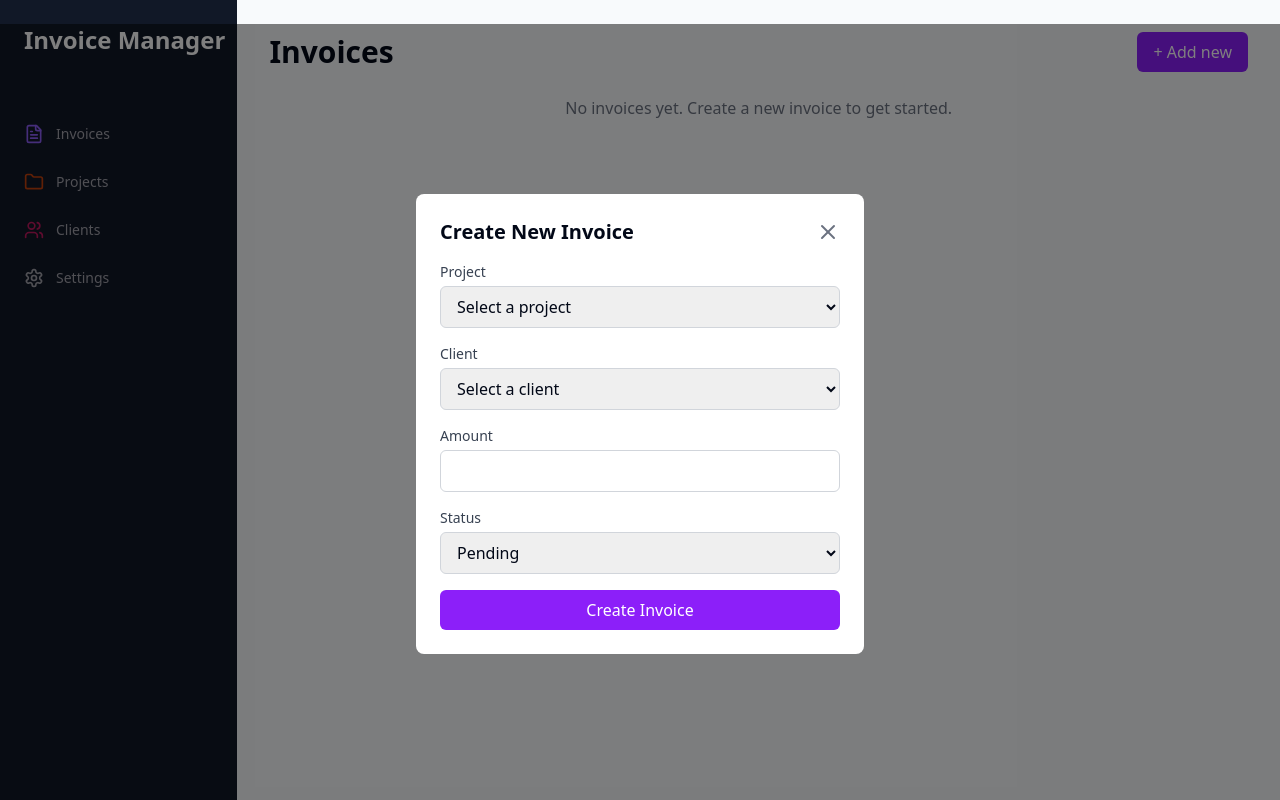
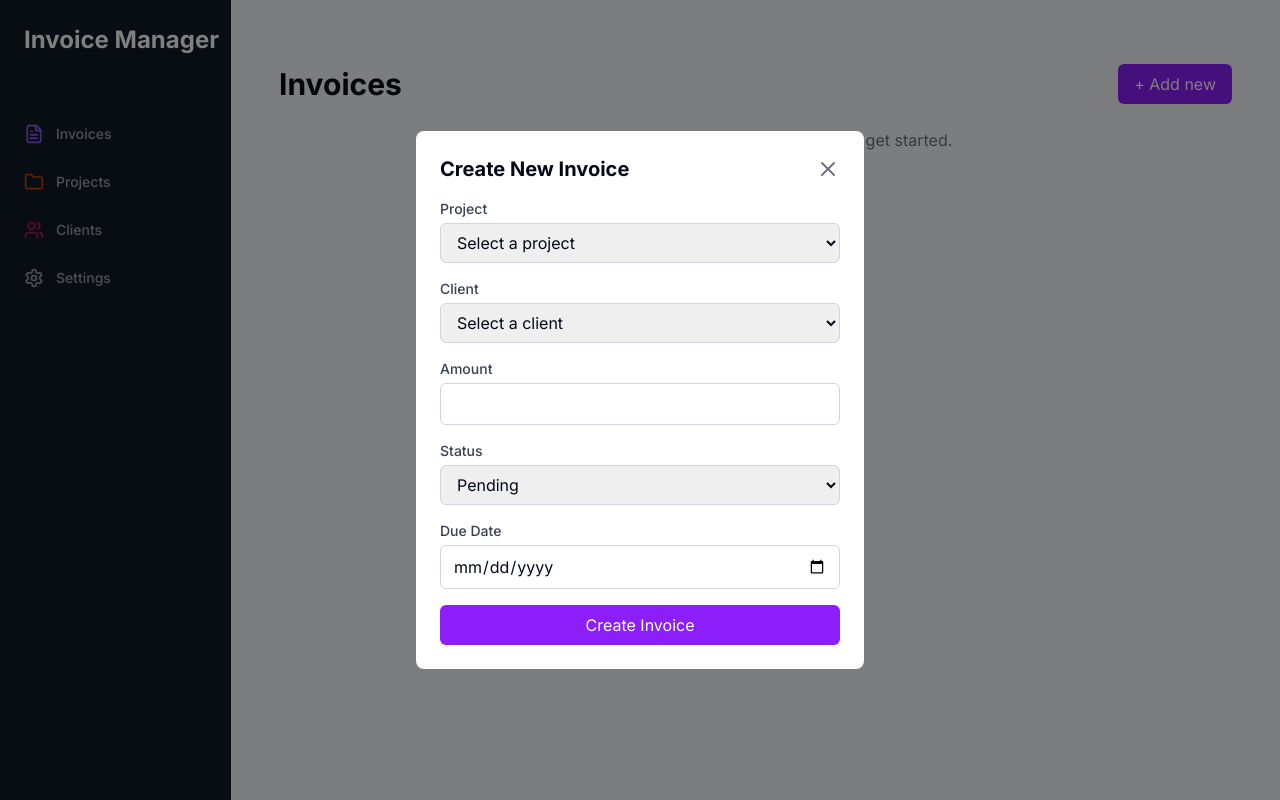
Before and after one commit to turaluix/coleto-invoice-maker, a Next.js app: page /invoices in a window 1280 px wide. Both pictures are taken after a click on the button "+ Add new". Built offline with nearby package versions, Linux system fonts and the light colour scheme.

Commit message:
invoice inside

```diff
--- /dev/null
+++ b/src/app/invoices/[id]/page.tsx
@@ -0,0 +1,85 @@
+'use client'
+
+import { useRouter } from 'next/navigation'
+import { useState, useEffect } from 'react'
+import { ProjectData } from '../../../data/mockData'
+import { StatusType } from '../../../types/StatusType'
+import { useInvoices } from '../../../contexts/InvoiceContext'
+
+export default function InvoiceDetailsPage({ params }: { params: { id: string } }) {
+  const router = useRouter()
+  const [invoice, setInvoice] = useState<ProjectData | null>(null)
+  const { invoices } = useInvoices()
+
+  useEffect(() => {
+    const foundInvoice = invoices.find(inv => inv.id === params.id)
+    setInvoice(foundInvoice || null)
+  }, [params.id, invoices])
+
+  const getStatusColor = (status: StatusType) => {
+    switch (status) {
+      case 'Paid':
+        return 'bg-green-100 text-green-800'
+      case 'Pending':
+        return 'bg-yellow-100 text-yellow-800'
+      case 'Overdue':
+        return 'bg-red-100 text-red-800'
+      default:
+        return 'bg-gray-100 text-gray-800'
+    }
+  }
+
+  if (!invoice) {
+    return <div>Invoice not found</div>
+  }
+
+  return (
+    <div className="container mx-auto px-4 py-8">
+      <button
+        onClick={() => router.back()}
+        className="mb-6 text-blue-600 hover:text-blue-800"
+      >
+        &larr; Back to Invoices
+      </button>
+      <div className="bg-white shadow-lg rounded-xl p-8">
+        <h1 className="text-3xl font-bold mb-6">Invoice Details</h1>
+        <div className="space-y-4">
+          <div className="flex justify-between items-center">
+            <span className="text-lg font-semibold">Project:</span>
+            <span>{invoice.projectName}</span>
+          </div>
+          <div className="flex justify-between items-center">
+            <span className="text-lg font-semibold">Client:</span>
+            <span>{invoice.clientName}</span>
+          </div>
+          <div className="flex justify-between items-center">
+            <span className="text-lg font-semibold">Amount:</span>
+            <span className="text-xl font-bold">{invoice.amount}</span>
+          </div>
+          <div className="flex justify-between items-center">
+            <span className="text-lg font-semibold">Status:</span>
+            <span className={`px-3 py-1 rounded-full text-sm font-semibold ${getStatusColor(invoice.status)}`}>
+              {invoice.status}
+            </span>
+          </div>
+          <div className="flex justify-between items-center">
+            <span className="text-lg font-semibold">Total Invoiced:</span>
+            <span>{invoice.totalInvoiced}</span>
+          </div>
+          <div className="flex justify-between items-center">
+            <span className="text-lg font-semibold">Invoice ID:</span>
+            <span>{invoice.id}</span>
+          </div>
+          <div className="flex justify-between items-center">
+            <span className="text-lg font-semibold">Invoice Date:</span>
+            <span>{new Date(invoice.invoiceDate).toLocaleDateString()}</span>
+          </div>
+          <div className="flex justify-between items-center">
+            <span className="text-lg font-semibold">Due Date:</span>
+            <span>{new Date(invoice.dueDate).toLocaleDateString()}</span>
+          </div>
+        </div>
+      </div>
+    </div>
+  )
+}
--- a/src/app/invoices/page.tsx
+++ b/src/app/invoices/page.tsx
@@ -1,45 +1,42 @@
 'use client'
 
 import { useState } from 'react'
+import Link from 'next/link'
 import { InvoiceCard } from '../../components/ui/InvoiceCard'
-import { projectsData, clientsData, Project } from '../../data/mockData'
+import { projectsData, clientsData, Project, ProjectData } from '../../data/mockData'
 import { StatusType } from '../../types/StatusType'
 import NewInvoiceModal from '../../components/NewInvoiceModal'
-
-interface Invoice {
-  id: string
-  status: StatusType
-  amount: string
-  projectName: string
-  clientName: string
-}
+import { useInvoices } from '../../contexts/InvoiceContext'
 
 export default function InvoicesPage() {
   const [isModalOpen, setIsModalOpen] = useState(false)
-  const [invoices, setInvoices] = useState<Invoice[]>([])
+  const { invoices, addInvoice } = useInvoices()
 
-  const handleNewInvoice = (projectId: string, clientId: string, amount: string, status: StatusType) => {
+  const handleNewInvoice = (projectId: string, clientId: string, amount: string, status: StatusType, dueDate: string) => {
     const project = projectsData.find((p: Project) => p.id === projectId)
     const client = clientsData.find(c => c.id === clientId)
 
     if (project && client) {
-      const newInvoice: Invoice = {
+      const newInvoice: ProjectData = {
         id: Date.now().toString(),
         status: status,
         amount: `$${amount}`,
         projectName: project.name,
-        clientName: client.name
+        clientName: client.name,
+        totalInvoiced: `$${amount}`,
+        invoiceDate: new Date().toISOString().split('T')[0],
+        dueDate: dueDate
       }
 
-      setInvoices(prevInvoices => [...prevInvoices, newInvoice])
+      addInvoice(newInvoice)
     }
 
     setIsModalOpen(false)
   }
 
   return (
-    <div className="space-y-6">
-      <div className="flex justify-between items-center">
+    <div className="container mx-auto px-4 py-8">
+      <div className="flex justify-between items-center mb-6">
         <h1 className="text-3xl font-bold">Invoices</h1>
         <button
           onClick={() => setIsModalOpen(true)}
@@ -50,14 +47,16 @@ export default function InvoicesPage() {
       </div>
       {invoices.length > 0 ? (
         <div className="grid grid-cols-1 md:grid-cols-2 lg:grid-cols-3 gap-4">
-          {invoices.map((invoice: Invoice) => (
+          {invoices.map((invoice: ProjectData) => (
+            <Link key={invoice.id} href={`/invoices/${invoice.id}`}>
               <InvoiceCard
-              key={invoice.id}
                 status={invoice.status}
                 amount={invoice.amount}
                 projectName={invoice.projectName}
                 clientName={invoice.clientName}
+                dueDate={invoice.dueDate}
               />
+            </Link>
           ))}
         </div>
       ) : (
--- a/src/app/layout.tsx
+++ b/src/app/layout.tsx
@@ -2,7 +2,7 @@ import type { Metadata } from "next";
 import { Inter } from "next/font/google";
 import "./globals.css";
 import { Sidebar } from '../components/Sidebar';
-import { redirect } from 'next/navigation';
+import { InvoiceProvider } from '../contexts/InvoiceContext';
 
 const inter = Inter({ subsets: ["latin"] });
 
@@ -14,13 +14,15 @@ export const metadata: Metadata = {
 export default function RootLayout({ children }: { children: React.ReactNode }) {
   return (
     <html lang="en">
-      <body>
-        <div className="flex h-screen bg-background">
-          <Sidebar />
-          <main className="flex-1 overflow-y-auto p-8">
-            {children}
-          </main>
-        </div>
+      <body className={inter.className}>
+        <InvoiceProvider>
+          <div className="flex h-screen">
+            <Sidebar />
+            <main className="flex-1 overflow-y-auto p-8">
+              {children}
+            </main>
+          </div>
+        </InvoiceProvider>
       </body>
     </html>
   );
--- /dev/null
+++ b/src/components/InvoiceDetails.tsx
@@ -0,0 +1,73 @@
+import React from 'react'
+import { X } from 'lucide-react'
+import { ProjectData } from '../data/mockData'
+import { StatusType } from '../types/StatusType'
+
+interface InvoiceDetailsProps {
+  invoice: ProjectData
+  onClose: () => void
+}
+
+export default function InvoiceDetails({ invoice, onClose }: InvoiceDetailsProps) {
+  const getStatusColor = (status: StatusType) => {
+    switch (status) {
+      case StatusType.Paid:
+        return 'bg-green-100 text-green-800'
+      case StatusType.Pending:
+        return 'bg-yellow-100 text-yellow-800'
+      case StatusType.Overdue:
+        return 'bg-red-100 text-red-800'
+      default:
+        return 'bg-gray-100 text-gray-800'
+    }
+  }
+
+  return (
+    <div className="fixed inset-0 bg-black bg-opacity-50 flex items-center justify-center z-50">
+      <div className="bg-white rounded-lg p-8 w-full max-w-2xl">
+        <div className="flex justify-between items-center mb-6">
+          <h2 className="text-2xl font-bold">Invoice Details</h2>
+          <button onClick={onClose} className="text-gray-500 hover:text-gray-700">
+            <X size={24} />
+          </button>
+        </div>
+        <div className="space-y-4">
+          <div className="flex justify-between items-center">
+            <span className="text-lg font-semibold">Project:</span>
+            <span>{invoice.projectName}</span>
+          </div>
+          <div className="flex justify-between items-center">
+            <span className="text-lg font-semibold">Client:</span>
+            <span>{invoice.clientName}</span>
+          </div>
+          <div className="flex justify-between items-center">
+            <span className="text-lg font-semibold">Amount:</span>
+            <span className="text-xl font-bold">{invoice.amount}</span>
+          </div>
+          <div className="flex justify-between items-center">
+            <span className="text-lg font-semibold">Status:</span>
+            <span className={`px-3 py-1 rounded-full text-sm font-semibold ${getStatusColor(invoice.status)}`}>
+              {invoice.status}
+            </span>
+          </div>
+          <div className="flex justify-between items-center">
+            <span className="text-lg font-semibold">Total Invoiced:</span>
+            <span>{invoice.totalInvoiced}</span>
+          </div>
+          <div className="flex justify-between items-center">
+            <span className="text-lg font-semibold">Invoice ID:</span>
+            <span>{invoice.id}</span>
+          </div>
+          <div className="flex justify-between items-center">
+            <span className="text-lg font-semibold">Invoice Date:</span>
+            <span>{new Date(invoice.invoiceDate).toLocaleDateString()}</span>
+          </div>
+          <div className="flex justify-between items-center">
+            <span className="text-lg font-semibold">Due Date:</span>
+            <span>{new Date(invoice.dueDate).toLocaleDateString()}</span>
+          </div>
+        </div>
+      </div>
+    </div>
+  )
+}
--- a/src/components/NewInvoiceModal.tsx
+++ b/src/components/NewInvoiceModal.tsx
@@ -8,7 +8,7 @@ import { StatusType } from '../types/StatusType'
 interface NewInvoiceModalProps {
   isOpen: boolean;
   onClose: () => void;
-  onSubmit: (projectId: string, clientId: string, amount: string, status: StatusType) => void;
+  onSubmit: (projectId: string, clientId: string, amount: string, status: StatusType, dueDate: string) => void;
 }
 
 export default function NewInvoiceModal({ isOpen, onClose, onSubmit }: NewInvoiceModalProps) {
@@ -16,6 +16,7 @@ export default function NewInvoiceModal({ isOpen, onClose, onSubmit }: NewInvoic
   const [selectedClient, setSelectedClient] = useState('')
   const [amount, setAmount] = useState('')
   const [status, setStatus] = useState<StatusType>(StatusType.Pending)
+  const [dueDate, setDueDate] = useState('')
 
   console.log('projectsData:', projectsData); // Add this line for debugging
 
@@ -32,11 +33,12 @@ export default function NewInvoiceModal({ isOpen, onClose, onSubmit }: NewInvoic
         </div>
         <form onSubmit={(e) => {
           e.preventDefault();
-          onSubmit(selectedProject, selectedClient, amount, status);
+          onSubmit(selectedProject, selectedClient, amount, status, dueDate);
           setSelectedProject('');
           setSelectedClient('');
           setAmount('');
           setStatus(StatusType.Pending);
+          setDueDate('');
         }}>
           <div className="mb-4">
             <label htmlFor="project" className="block text-sm font-medium text-gray-700 mb-1">
@@ -107,6 +109,19 @@ export default function NewInvoiceModal({ isOpen, onClose, onSubmit }: NewInvoic
               ))}
             </select>
           </div>
+          <div className="mb-4">
+            <label htmlFor="dueDate" className="block text-sm font-medium text-gray-700 mb-1">
+              Due Date
+            </label>
+            <input
+              type="date"
+              id="dueDate"
+              value={dueDate}
+              onChange={(e) => setDueDate(e.target.value)}
+              className="w-full px-3 py-2 border border-gray-300 rounded-md focus:outline-none focus:ring-2 focus:ring-primary"
+              required
+            />
+          </div>
           <button
             type="submit"
             className="w-full bg-primary text-primary-foreground hover:bg-primary/90 py-2 px-4 rounded-md focus:outline-none focus:ring-2 focus:ring-primary focus:ring-offset-2"
--- a/src/components/ui/InvoiceCard.tsx
+++ b/src/components/ui/InvoiceCard.tsx
@@ -6,9 +6,10 @@ interface InvoiceCardProps {
   amount: string
   projectName: string
   clientName: string
+  dueDate: string
 }
 
-export function InvoiceCard({ status, amount, projectName, clientName }: InvoiceCardProps) {
+export function InvoiceCard({ status, amount, projectName, clientName, dueDate }: InvoiceCardProps) {
   const getStatusColor = (status: StatusType) => {
     switch (status) {
       case 'Paid':
@@ -22,8 +23,15 @@ export function InvoiceCard({ status, amount, projectName, clientName }: Invoice
     }
   }
 
+  const formatDate = (dateString: string) => {
+    const date = new Date(dateString);
+    return isNaN(date.getTime()) ? 'Invalid Date' : date.toLocaleDateString();
+  }
+
   return (
-    <div className="bg-white shadow-lg rounded-xl p-6 transition-all duration-300 hover:shadow-xl">
+    <div
+      className="bg-white shadow-lg rounded-xl p-6 transition-all duration-300 hover:shadow-xl"
+    >
       <div className="flex justify-between items-center mb-4">
         <h3 className="text-xl font-bold text-gray-800">{projectName}</h3>
         <span className={`px-3 py-1 rounded-full text-xs font-semibold ${getStatusColor(status)}`}>
@@ -32,6 +40,7 @@ export function InvoiceCard({ status, amount, projectName, clientName }: Invoice
       </div>
       <p className="text-sm text-gray-600 mb-2">{clientName}</p>
       <p className="text-2xl font-bold text-gray-900">{amount}</p>
+      <p className="text-sm text-gray-600 mt-2">Due: {formatDate(dueDate)}</p>
     </div>
   )
 }
--- /dev/null
+++ b/src/contexts/InvoiceContext.tsx
@@ -0,0 +1,33 @@
+'use client';
+
+import React, { createContext, useState, useContext, ReactNode } from 'react';
+import { invoicesData, ProjectData } from '../data/mockData';
+
+interface InvoiceContextType {
+  invoices: ProjectData[];
+  addInvoice: (invoice: ProjectData) => void;
+}
+
+const InvoiceContext = createContext<InvoiceContextType | undefined>(undefined);
+
+export function InvoiceProvider({ children }: { children: ReactNode }) {
+  const [invoices, setInvoices] = useState<ProjectData[]>(invoicesData);
+
+  const addInvoice = (invoice: ProjectData) => {
+    setInvoices(prevInvoices => [...prevInvoices, invoice]);
+  };
+
+  return (
+    <InvoiceContext.Provider value={{ invoices, addInvoice }}>
+      {children}
+    </InvoiceContext.Provider>
+  );
+}
+
+export function useInvoices() {
+  const context = useContext(InvoiceContext);
+  if (context === undefined) {
+    throw new Error('useInvoices must be used within an InvoiceProvider');
+  }
+  return context;
+}
--- a/src/data/mockData.ts
+++ b/src/data/mockData.ts
@@ -7,7 +7,8 @@ type ProjectData = {
   projectName: string;
   clientName: string;
   totalInvoiced: string;
-  // Add other properties as needed
+  invoiceDate: string;
+  dueDate: string;
 };
 
 export interface Project {
@@ -18,37 +19,17 @@ export interface Project {
 export const projectsData: Project[] = [
   { id: '1', name: 'Logo Design' },
   { id: '2', name: 'Website Redesign' },
-  // Add more projects as needed
-];
-
-// Make sure there's no default export that might be interfering
-// export default { ... }  // Remove or comment out if present
-
-export const invoicesData: ProjectData[] = [
-  {
-    id: '1',
-    status: StatusType.Pending,
-    amount: '$5,000',
-    projectName: 'Logo Design',
-    clientName: 'TechStart Inc.',
-    totalInvoiced: '$5,000'
-  },
-  {
-    id: '2',
-    status: StatusType.Paid,
-    amount: '$10,000',
-    projectName: 'Website Redesign',
-    clientName: 'Acme Corporation',
-    totalInvoiced: '$10,000'
-  },
-  // ... more invoice data ...
+  // ... other projects ...
 ];
 
 export const clientsData = [
   { id: '1', name: 'TechStart Inc.' },
   { id: '2', name: 'Acme Corporation' },
-  { id: '3', name: 'Global Solutions Ltd.' },
-  { id: '4', name: 'Innovative Startups Co.' },
+  // ... other clients ...
 ];
 
-// ... other data types
+export const invoicesData: ProjectData[] = [
+  // ... invoice data ...
+];
+
+// ... other exports ...
```
Lines whose indentation alone changed are shown as unchanged.
